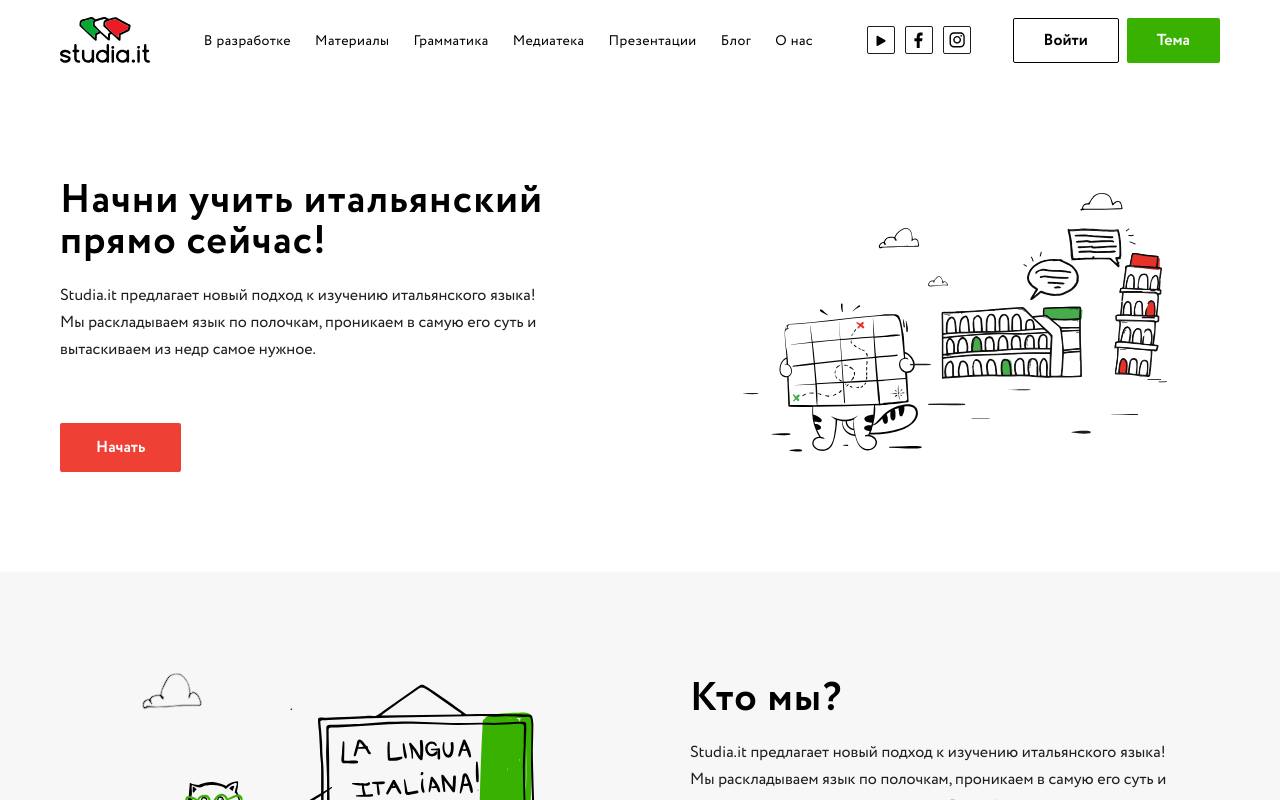
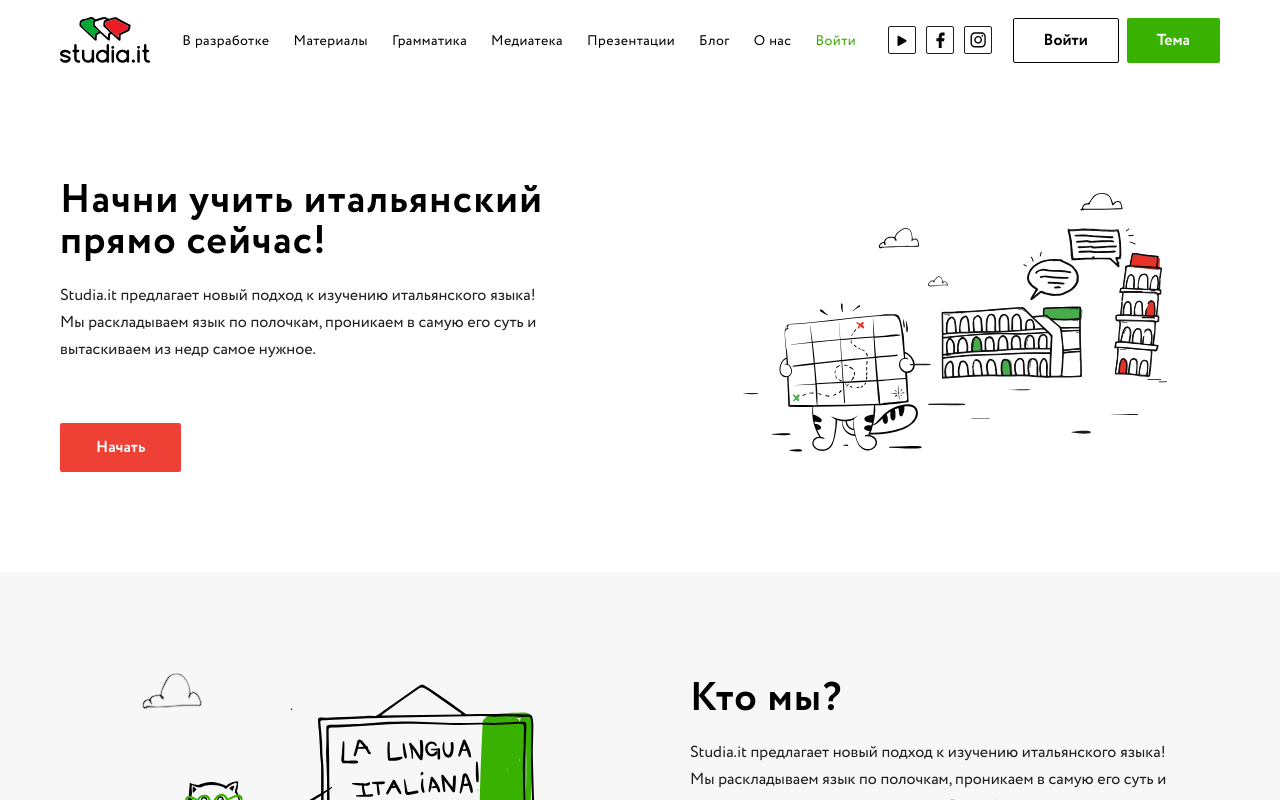
Before and after one commit to City7g/vue-italian, a Vue app: page / in a window 1280 px wide. Shown: the top 800 px of the page. Built offline with nearby package versions, Linux system fonts and the light colour scheme.

Commit message:
Add i18n

```diff
--- a/package.json
+++ b/package.json
@@ -19,6 +19,7 @@
     "vue-axios": "^3.4.0",
     "vue-cli-plugin-svg-vue3": "0.0.1",
     "vue-head": "^2.2.0",
+    "vue-i18n": "^9.2.0-beta.29",
     "vue-nprogress": "^0.2.0",
     "vue-router": "^4.0.0-0",
     "vuex": "^4.0.0-0"
--- a/src/components/Base/Link.vue
+++ b/src/components/Base/Link.vue
@@ -1,6 +1,6 @@
 <template>
   <router-link
-    :to="path"
+    :to="path ?? '#'"
     class="main-link"
   >
     {{ text }}
--- a/src/components/MainHeader.vue
+++ b/src/components/MainHeader.vue
@@ -24,6 +24,13 @@
               :text="link.title"
             />
           </li>
+          <li class="header-nav__item">
+            <BaseLink
+              @click="$i18n.locale = 'en'"
+              class="header-nav__link"
+              :text="$t('login')"
+            />
+          </li>
         </ul>
       </nav>
 
@@ -41,7 +48,7 @@
 
       <div class="header-btn">
         <button class="white-btn" @click="change_state_login(true)">
-          Войти
+          {{$t('login')}}
         </button>
         <button class="small-btn" @click="changeTheme">Тема</button>
       </div>
--- a/src/main.js
+++ b/src/main.js
@@ -3,6 +3,7 @@ import App from './App.vue'
 import './registerServiceWorker'
 import router from './router'
 import store from './store'
+import { createI18n } from 'vue-i18n'
 
 import BaseLink from "@/components/Base/Link.vue"
 import BaseButton from "@/components/Base/Button.vue"
@@ -10,9 +11,20 @@ import BaseInput from "@/components/Base/Input.vue"
 
 // import '@/assets/scss/main.scss'
 
+const i18n = createI18n({
+  locale: 'ru',
+  messages: {
+    en: { login: 'Login' },
+    ru: { login: 'Войти' }
+  }
+})
+
+
 const app = createApp(App)
   .use(store)
   .use(router)
+
+app.use(i18n)
 
 app.component('BaseLink', BaseLink)
 app.component('BaseButton', BaseButton)
```
Also changed, not shown: 1 other file (tests, documents, lock files or other folders).
